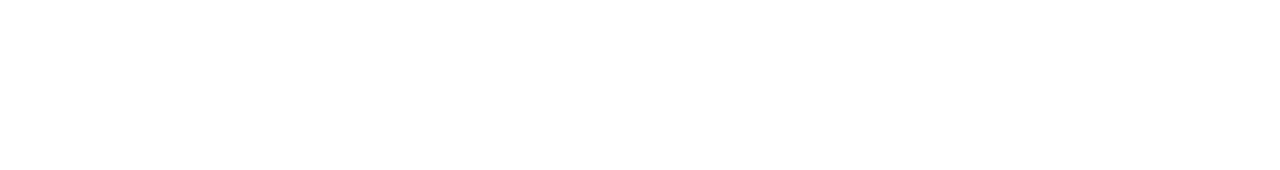
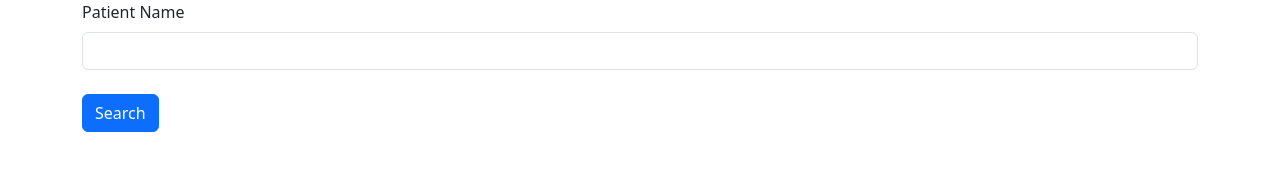
Before and after one commit to sona306/Patientapp, a plain HTML site: page search.html in a window 1280 px wide. Drawn offline with nearby package versions, Linux system fonts and the light colour scheme.

Commit message:
search comp

```diff
--- a/search.html
+++ b/search.html
@@ -1,11 +1,34 @@
 <!DOCTYPE html>
 <html lang="en">
 <head>
+    <link href="https://cdn.jsdelivr.net/npm/bootstrap@5.3.3/dist/css/bootstrap.min.css" rel="stylesheet" integrity="sha384-QWTKZyjpPEjISv5WaRU9OFeRpok6YctnYmDr5pNlyT2bRjXh0JMhjY6hW+ALEwIH" crossorigin="anonymous">
     <meta charset="UTF-8">
     <meta name="viewport" content="width=device-width, initial-scale=1.0">
     <title>Document</title>
 </head>
 <body>
+<div class="container">
+    <div class="row">
+        <div class="col col-12 col-sm-12 col-md-12 col-lg-12 col-xl-12 col-xxl-12">
+<div class="row">
+    <div class="col col-12 col-sm-12 col-md-12 col-lg-12 col-xl-12 col-xxl-12">
 
+        <label for="" class="form-label">Patient Name</label>
+        <input type="text" class="form-control">
+<br>
+    </div>
+    <div class="col col-12 col-sm-12 col-md-6 col-lg-6 col-xl-6 col-xxl-6">
+
+    <button class="btn btn-primary">Search</button>
+
+    </div>
+</div>
+
+        </div>
+    </div>
+</div>
+
+
+    <script src="https://cdn.jsdelivr.net/npm/bootstrap@5.3.3/dist/js/bootstrap.bundle.min.js" integrity="sha384-YvpcrYf0tY3lHB60NNkmXc5s9fDVZLESaAA55NDzOxhy9GkcIdslK1eN7N6jIeHz" crossorigin="anonymous"></script>
 </body>
 </html>
```
